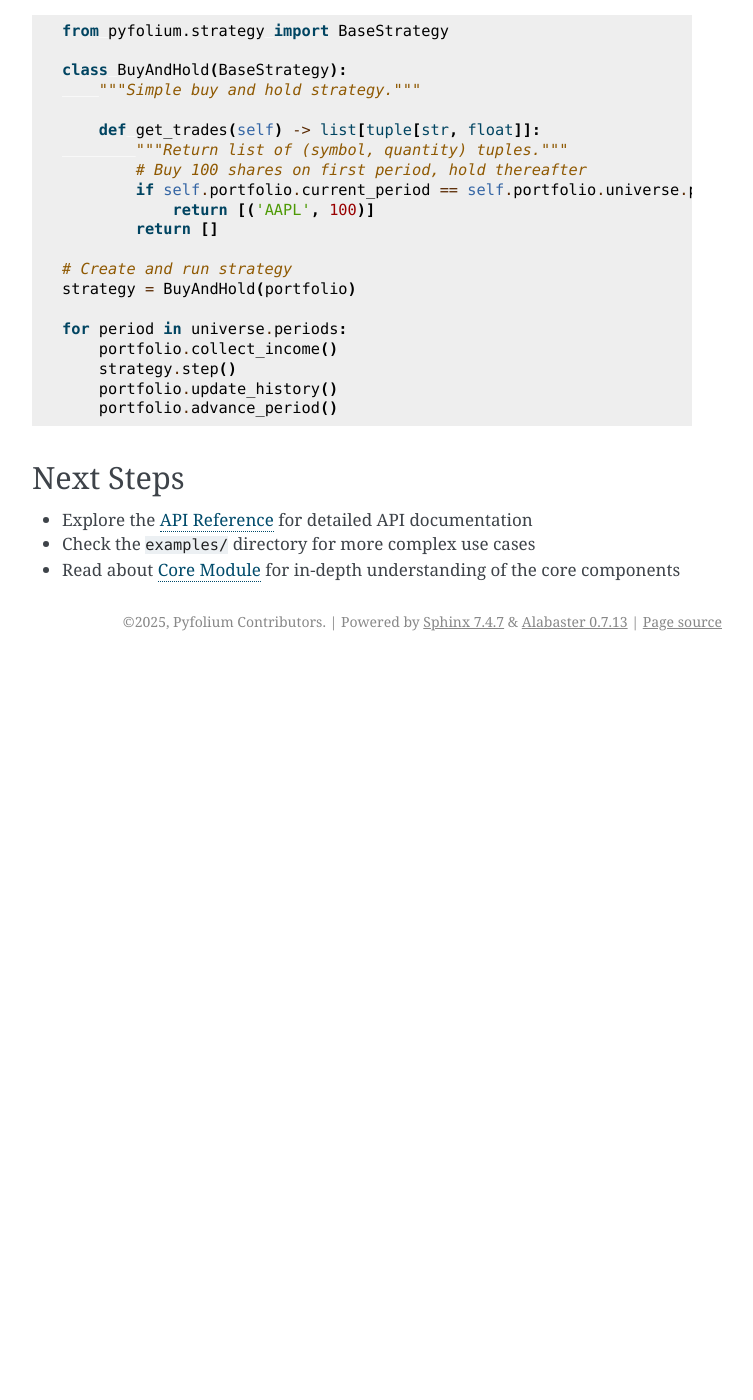
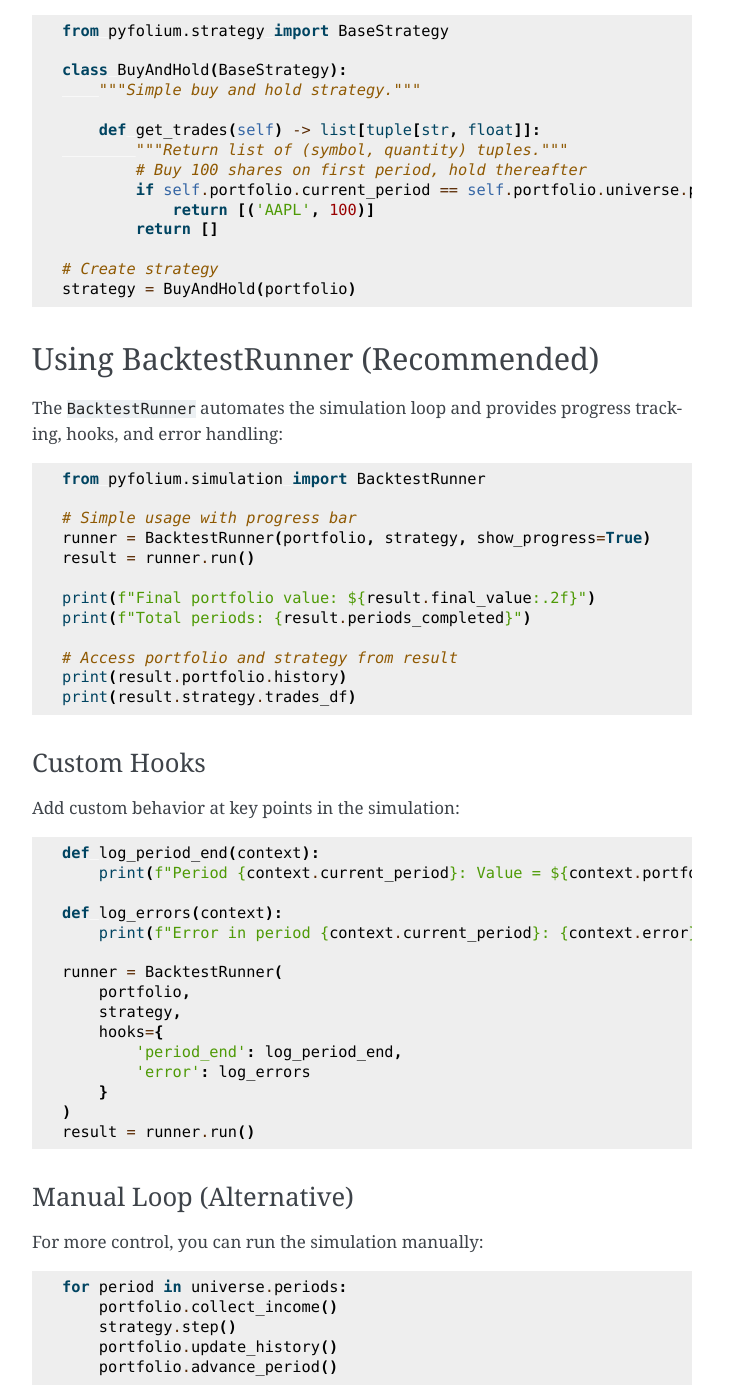
Before and after one commit to whnr/pyfolium, a Sphinx documentation site: the page built from docs/quickstart.rst, in a window 1280 px wide and 1400 px high, scrolled down 2664 px. Shown: the whole window, without its empty margins (388-1141 px from the left). Built offline with Sphinx 7.4.7, drawn with Linux system fonts in a browser that asks for light colours; before the commit the page ends 3325 px from its top, so only the background shows below that; some of the changed text lies outside the part shown.

Commit message:
Update documentation to reflect BacktestRunner and new features
- Added simulation module API documentation with BacktestRunner and hooks
- Added data module API documentation with loading utilities
- Updated index with complete feature list including portfolio cloning
- Updated quickstart guide with BacktestRunner examples and custom hooks
- Added manual loop as alternative approach
- All docs now reflect current state of the project

```diff
--- a/docs/api/index.rst
+++ b/docs/api/index.rst
@@ -8,9 +8,13 @@ This section contains the complete API documentation for Pyfolium.
 
    core
    strategy
+   simulation
+   data
 
 Module Overview
 ---------------
 
 * :doc:`core` - Core components (Asset, AssetUniverse, Portfolio, TaxConfig, FeeConfig)
 * :doc:`strategy` - Strategy framework (BaseStrategy)
+* :doc:`simulation` - BacktestRunner for automated simulation with hooks and progress reporting
+* :doc:`data` - Utilities for loading asset data from CSV and DataFrames
--- a/docs/quickstart.rst
+++ b/docs/quickstart.rst
@@ -147,8 +147,58 @@ For systematic trading, extend the ``BaseStrategy`` class:
                return [('AAPL', 100)]
            return []
 
-   # Create and run strategy
+   # Create strategy
    strategy = BuyAndHold(portfolio)
+
+Using BacktestRunner (Recommended)
+-----------------------------------
+
+The ``BacktestRunner`` automates the simulation loop and provides progress tracking, hooks, and error handling:
+
+.. code-block:: python
+
+   from pyfolium.simulation import BacktestRunner
+
+   # Simple usage with progress bar
+   runner = BacktestRunner(portfolio, strategy, show_progress=True)
+   result = runner.run()
+
+   print(f"Final portfolio value: ${result.final_value:.2f}")
+   print(f"Total periods: {result.periods_completed}")
+
+   # Access portfolio and strategy from result
+   print(result.portfolio.history)
+   print(result.strategy.trades_df)
+
+Custom Hooks
+^^^^^^^^^^^^
+
+Add custom behavior at key points in the simulation:
+
+.. code-block:: python
+
+   def log_period_end(context):
+       print(f"Period {context.current_period}: Value = ${context.portfolio_value:.2f}")
+
+   def log_errors(context):
+       print(f"Error in period {context.current_period}: {context.error}")
+
+   runner = BacktestRunner(
+       portfolio,
+       strategy,
+       hooks={
+           'period_end': log_period_end,
+           'error': log_errors
+       }
+   )
+   result = runner.run()
+
+Manual Loop (Alternative)
+^^^^^^^^^^^^^^^^^^^^^^^^^^
+
+For more control, you can run the simulation manually:
+
+.. code-block:: python
 
    for period in universe.periods:
        portfolio.collect_income()
@@ -160,5 +210,6 @@ Next Steps
 ----------
 
 * Explore the :doc:`api/index` for detailed API documentation
-* Check the ``examples/`` directory for more complex use cases
+* Check the ``examples/backtest_runner_example.py`` for comprehensive examples
+* Read about :doc:`api/simulation` for BacktestRunner hooks and customization
 * Read about :doc:`api/core` for in-depth understanding of the core components
```
Also changed, not shown: docs/api/data.rst (added, +53 -0 lines), docs/api/simulation.rst (added, +64 -0 lines), docs/index.rst (+26 -11 lines).
